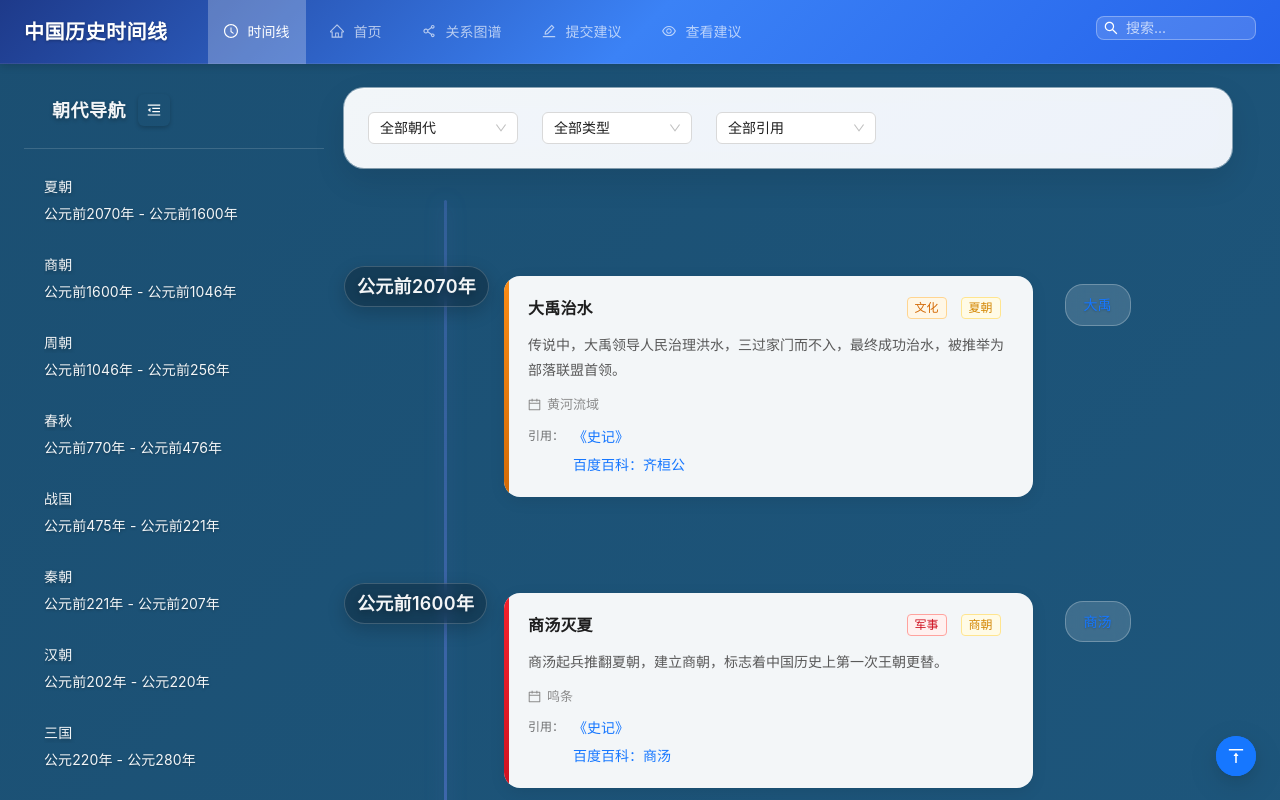
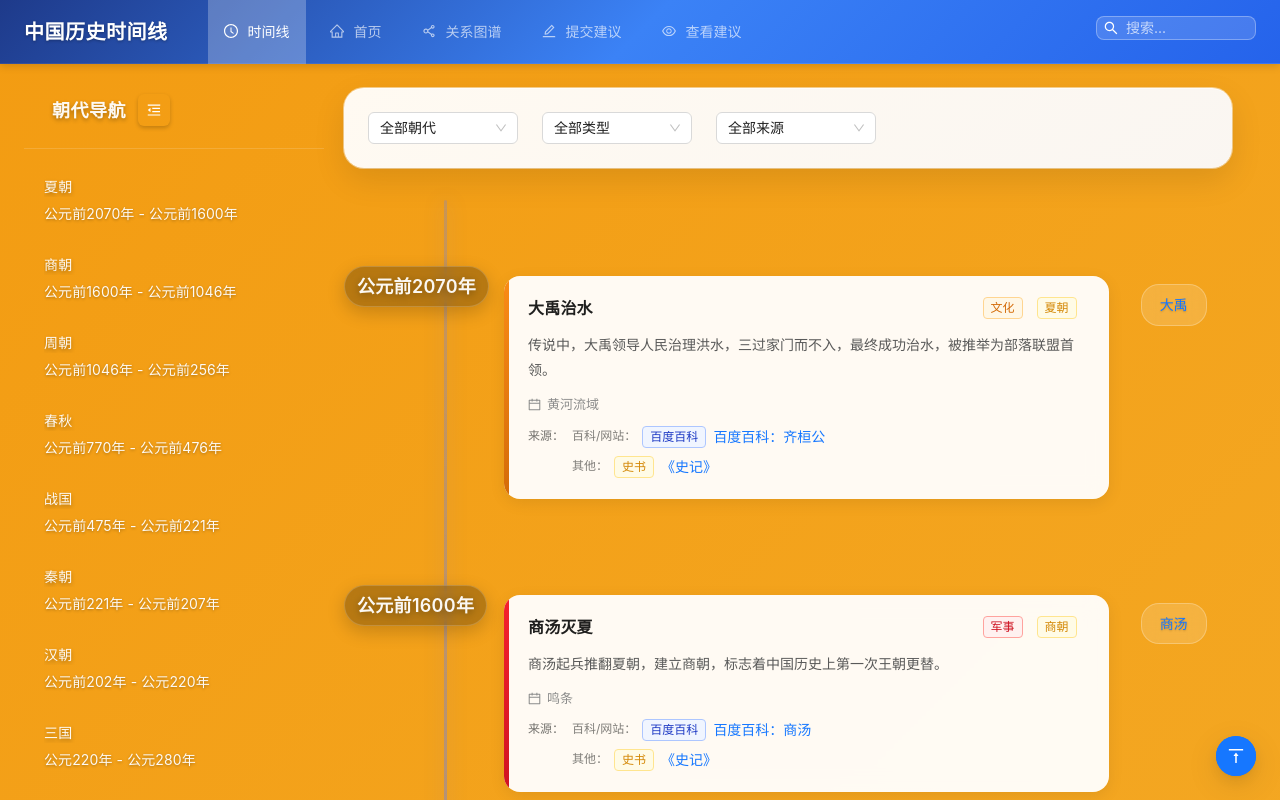
Before and after one commit to chengms/HistoricalThreads, a React (Vite) app in the folder frontend/: page / in a window 1280 px wide. Shown: the top 800 px of the page. Built offline with nearby package versions, Linux system fonts and the light colour scheme.

Commit message:
feat(sources): show textbook and encyclopedia sources together

```diff
--- a/frontend/src/pages/Detail/index.tsx
+++ b/frontend/src/pages/Detail/index.tsx
@@ -3,7 +3,7 @@
 import { ArrowLeftOutlined, LinkOutlined, CalendarOutlined } from '@ant-design/icons'
 import { useEffect, useState } from 'react'
 import { loadEvents, loadPersons, loadRelationships } from '@/services/dataLoader'
-import type { Citation, Event, Person, PersonWithDetails } from '@/types'
+import type { Citation, Event, Person, PersonWithDetails, Source } from '@/types'
 import TwikooComment from '@/components/TwikooComment'
 import '@/styles/detail.css'
 
@@ -15,6 +15,66 @@
   // 页码/行号会随教材版本变动：默认不展示
   if (c.note && c.note !== '待补页码') parts.push(c.note)
   return parts.length ? `（${parts.join('；')}）` : ''
+}
+
+type SourceItem = {
+  sourceId: number
+  source: Source
+  meta?: string
+}
+
+function getWebsiteLabel(url?: string) {
+  const u = (url || '').toLowerCase()
+  if (u.includes('baike.baidu.com')) return '百度百科'
+  if (u.includes('baike.sogou.com')) return '搜狗百科'
+  if (u.includes('wikipedia.org')) return '维基百科'
+  if (u.includes('britannica.com')) return '大英百科'
+  return '百科/网站'
+}
+
+function getSourceBadge(source: Source): { text: string; color: string } {
+  switch (source.sourceType) {
+    case 'textbook':
+      return { text: '教材', color: 'green' }
+    case 'authoritative_website':
+      return { text: getWebsiteLabel(source.url), color: 'geekblue' }
+    case 'official_history':
+      return { text: '史书', color: 'gold' }
+    case 'archive':
+      return { text: '档案', color: 'default' }
+    case 'museum':
+      return { text: '博物馆', color: 'cyan' }
+    case 'research_paper':
+      return { text: '论文', color: 'purple' }
+    case 'academic_book':
+      return { text: '书籍', color: 'volcano' }
+    default:
+      return { text: '来源', color: 'default' }
+  }
+}
+
+function buildSourceItems(citations: Citation[] = [], sources: Source[] = []): SourceItem[] {
+  const byId = new Map<number, SourceItem>()
+  for (const c of citations) {
+    if (!c?.sourceId || !c.source) continue
+    byId.set(c.sourceId, { sourceId: c.sourceId, source: c.source, meta: renderCitationMeta(c) })
+  }
+  for (const s of sources) {
+    if (!s?.id) continue
+    if (!byId.has(s.id)) byId.set(s.id, { sourceId: s.id, source: s })
+  }
+  return [...byId.values()]
+}
+
+function groupSourceItems(items: SourceItem[]) {
+  const textbook = items.filter(it => it.source.sourceType === 'textbook')
+  const website = items.filter(it => it.source.sourceType === 'authoritative_website')
+  const other = items.filter(it => it.source.sourceType !== 'textbook' && it.source.sourceType !== 'authoritative_website')
+  return [
+    { key: 'textbook', label: '教材', items: textbook },
+    { key: 'website', label: '百科/网站', items: website },
+    { key: 'other', label: '其他', items: other },
+  ].filter(g => g.items.length > 0)
 }
 
 export default function DetailPage() {
@@ -239,16 +299,22 @@
             {(((data as Event).citations && (data as Event).citations!.length > 0) || ((data as Event).sources && (data as Event).sources!.length > 0)) && (
               <>
                 <Title level={4}>信息来源</Title>
+                <Space direction="vertical" size="small" style={{ width: '100%' }}>
+                  {groupSourceItems(buildSourceItems((data as Event).citations || [], (data as Event).sources || [])).map(g => (
+                    <div key={`event-sources-${g.key}`}>
+                      <div style={{ marginBottom: 6 }}>
+                        <Tag color="default" style={{ margin: 0 }}>{g.label}</Tag>
+                        <span className="text-gray-500 ml-2">（{g.items.length}）</span>
+                      </div>
                       <List
-                  dataSource={((data as Event).citations && (data as Event).citations!.length > 0)
-                    ? (data as Event).citations!
-                    : ((data as Event).sources || []).map(s => ({ sourceId: s.id, source: s } as Citation))}
-                  renderItem={(item: any) => {
-                    const c = item as Citation
-                    const source = c.source
-                    if (!source) return null
+                        size="small"
+                        dataSource={g.items.slice(0, 6)}
+                        renderItem={(it) => {
+                          const source = it.source
+                          const badge = getSourceBadge(source)
                           return (
                             <List.Item>
+                              <Tag color={badge.color} style={{ margin: 0, marginRight: 8 }}>{badge.text}</Tag>
                               <LinkOutlined className="mr-2" />
                               {source.url ? (
                                 <a href={source.url} target="_blank" rel="noopener noreferrer">
@@ -260,11 +326,19 @@
                               {source.author && (
                                 <span className="text-gray-500 ml-2">（{source.author}）</span>
                               )}
-                      <span className="text-gray-500 ml-2">{renderCitationMeta(c)}</span>
+                              {it.meta && (
+                                <span className="text-gray-500 ml-2">{it.meta}</span>
+                              )}
                             </List.Item>
                           )
                         }}
                       />
+                      {g.items.length > 6 && (
+                        <div className="text-gray-500" style={{ fontSize: 12, marginTop: 4 }}>+{g.items.length - 6}</div>
+                      )}
+                    </div>
+                  ))}
+                </Space>
               </>
             )}
           </Space>
@@ -485,16 +559,22 @@
           {(((data as Person).citations && (data as Person).citations!.length > 0) || ((data as Person).sources && (data as Person).sources!.length > 0)) && (
             <>
               <Title level={4}>信息来源</Title>
+              <Space direction="vertical" size="small" style={{ width: '100%' }}>
+                {groupSourceItems(buildSourceItems((data as Person).citations || [], (data as Person).sources || [])).map(g => (
+                  <div key={`person-sources-${g.key}`}>
+                    <div style={{ marginBottom: 6 }}>
+                      <Tag color="default" style={{ margin: 0 }}>{g.label}</Tag>
+                      <span className="text-gray-500 ml-2">（{g.items.length}）</span>
+                    </div>
                     <List
-                dataSource={((data as Person).citations && (data as Person).citations!.length > 0)
-                  ? (data as Person).citations!
-                  : ((data as Person).sources || []).map(s => ({ sourceId: s.id, source: s } as Citation))}
-                renderItem={(item: any) => {
-                  const c = item as Citation
-                  const source = c.source
-                  if (!source) return null
+                      size="small"
+                      dataSource={g.items.slice(0, 6)}
+                      renderItem={(it) => {
+                        const source = it.source
+                        const badge = getSourceBadge(source)
                         return (
                           <List.Item>
+                            <Tag color={badge.color} style={{ margin: 0, marginRight: 8 }}>{badge.text}</Tag>
                             <LinkOutlined className="mr-2" />
                             {source.url ? (
                               <a href={source.url} target="_blank" rel="noopener noreferrer">
@@ -506,11 +586,19 @@
                             {source.author && (
                               <span className="text-gray-500 ml-2">（{source.author}）</span>
                             )}
-                    <span className="text-gray-500 ml-2">{renderCitationMeta(c)}</span>
+                            {it.meta && (
+                              <span className="text-gray-500 ml-2">{it.meta}</span>
+                            )}
                           </List.Item>
                         )
                       }}
                     />
+                    {g.items.length > 6 && (
+                      <div className="text-gray-500" style={{ fontSize: 12, marginTop: 4 }}>+{g.items.length - 6}</div>
+                    )}
+                  </div>
+                ))}
+              </Space>
             </>
           )}
         </Card>
--- a/frontend/src/pages/Timeline/index.tsx
+++ b/frontend/src/pages/Timeline/index.tsx
@@ -93,6 +93,36 @@
     // 页码/行号会随教材版本变动：默认不展示
     if (c.note && c.note !== '待补页码') parts.push(c.note)
     return parts.length ? `（${parts.join('；')}）` : ''
+  }
+
+  const getWebsiteLabel = (url?: string) => {
+    const u = (url || '').toLowerCase()
+    if (u.includes('baike.baidu.com')) return '百度百科'
+    if (u.includes('baike.sogou.com')) return '搜狗百科'
+    if (u.includes('wikipedia.org')) return '维基百科'
+    if (u.includes('britannica.com')) return '大英百科'
+    return '百科/网站'
+  }
+
+  const getSourceBadge = (source: Source): { text: string; color: string } => {
+    switch (source.sourceType) {
+      case 'textbook':
+        return { text: '教材', color: 'green' }
+      case 'authoritative_website':
+        return { text: getWebsiteLabel(source.url), color: 'geekblue' }
+      case 'official_history':
+        return { text: '史书', color: 'gold' }
+      case 'archive':
+        return { text: '档案', color: 'default' }
+      case 'museum':
+        return { text: '博物馆', color: 'cyan' }
+      case 'research_paper':
+        return { text: '论文', color: 'purple' }
+      case 'academic_book':
+        return { text: '书籍', color: 'volcano' }
+      default:
+        return { text: '来源', color: 'default' }
+    }
   }
 
   // 初始化响应式状态（仅在客户端）
@@ -297,7 +327,11 @@
       }
 
       if (citationStatus === 'has') {
-        filtered = filtered.filter(e => ((e.citations || []) as Citation[]).length > 0)
+        filtered = filtered.filter(e => {
+          const c = ((e.citations || []) as Citation[]).length
+          const s = (e.sources || []).length
+          return c + s > 0
+        })
       }
 
       // 按年份排序
@@ -587,8 +621,8 @@
             value={citationStatus}
             onChange={setCitationStatus}
             options={[
-              { label: '全部引用', value: 'all' },
-              { label: '已有引用', value: 'has' },
+              { label: '全部来源', value: 'all' },
+              { label: '已有来源', value: 'has' },
             ]}
           />
         </Space>
@@ -761,24 +795,47 @@
                           const citations = (event.citations || []) as Citation[]
                           const sources = (event.sources || []) as Source[]
 
-                          const items: CitationLike[] = citations.length
-                            ? citations.map(c => ({ ...c, sourceId: c.sourceId, source: c.source }))
-                            : sources.map(s => ({ sourceId: s.id, source: s }))
+                          const bySourceId = new Map<number, CitationLike>()
+                          // citations 优先提供 meta，但 sources 也要展示（百科/网站等）
+                          for (const c of citations) {
+                            if (c?.sourceId && c.source) bySourceId.set(c.sourceId, { ...c, sourceId: c.sourceId, source: c.source })
+                          }
+                          for (const s of sources) {
+                            if (!s?.id) continue
+                            if (!bySourceId.has(s.id)) bySourceId.set(s.id, { sourceId: s.id, source: s })
+                          }
 
-                          if (!items.length) return null
+                          const allItems = [...bySourceId.values()].filter(it => !!it.source)
+                          if (!allItems.length) return null
 
-                          const visible = items.slice(0, 2)
-                          const hidden = Math.max(0, items.length - visible.length)
+                          const textbookItems = allItems.filter(it => it.source?.sourceType === 'textbook')
+                          const websiteItems = allItems.filter(it => it.source?.sourceType === 'authoritative_website')
+                          const otherItems = allItems.filter(it => it.source?.sourceType !== 'textbook' && it.source?.sourceType !== 'authoritative_website')
+
+                          const groups: Array<{ key: string; label: string; items: CitationLike[] }> = [
+                            { key: 'textbook', label: '教材', items: textbookItems },
+                            { key: 'website', label: '百科/网站', items: websiteItems },
+                            { key: 'other', label: '其他', items: otherItems },
+                          ].filter(g => g.items.length > 0)
 
                           return (
                             <div className="event-citations">
-                              <div className="event-citations-label">引用：</div>
+                              <div className="event-citations-label">来源：</div>
                               <div className="event-citations-list">
+                                {groups.map(g => {
+                                  const visible = g.items.slice(0, 2)
+                                  const hidden = Math.max(0, g.items.length - visible.length)
+                                  return (
+                                    <div key={`${event.id}-${g.key}`} className="event-citations-group">
+                                      <span className="event-citations-group-label">{g.label}：</span>
+                                      <div className="event-citations-group-items">
                                         {visible.map((c) => {
                                           const source = c.source
                                           if (!source) return null
+                                          const badge = getSourceBadge(source)
                                           return (
-                                    <div key={`${event.id}-${c.sourceId}`} className="citation-item">
+                                            <div key={`${event.id}-${g.key}-${c.sourceId}`} className="citation-item">
+                                              <Tag color={badge.color} className="citation-tag">{badge.text}</Tag>
                                               <Button
                                                 type="link"
                                                 size="small"
@@ -797,6 +854,10 @@
                                         {hidden > 0 && (
                                           <span className="citation-more">+{hidden}</span>
                                         )}
+                                      </div>
+                                    </div>
+                                  )
+                                })}
                               </div>
                             </div>
                           )
--- a/frontend/src/styles/timeline.css
+++ b/frontend/src/styles/timeline.css
@@ -873,6 +873,27 @@
 .event-citations-list {
   display: flex;
   flex-direction: column;
+  gap: 6px;
+  min-width: 0;
+}
+
+.event-citations-group {
+  display: flex;
+  align-items: flex-start;
+  gap: 6px;
+  min-width: 0;
+}
+
+.event-citations-group-label {
+  font-size: 12px;
+  color: rgba(0, 0, 0, 0.5);
+  flex: 0 0 auto;
+  padding-top: 2px;
+}
+
+.event-citations-group-items {
+  display: flex;
+  flex-direction: column;
   gap: 4px;
   min-width: 0;
 }
```
Lines whose indentation alone changed are shown as unchanged.
